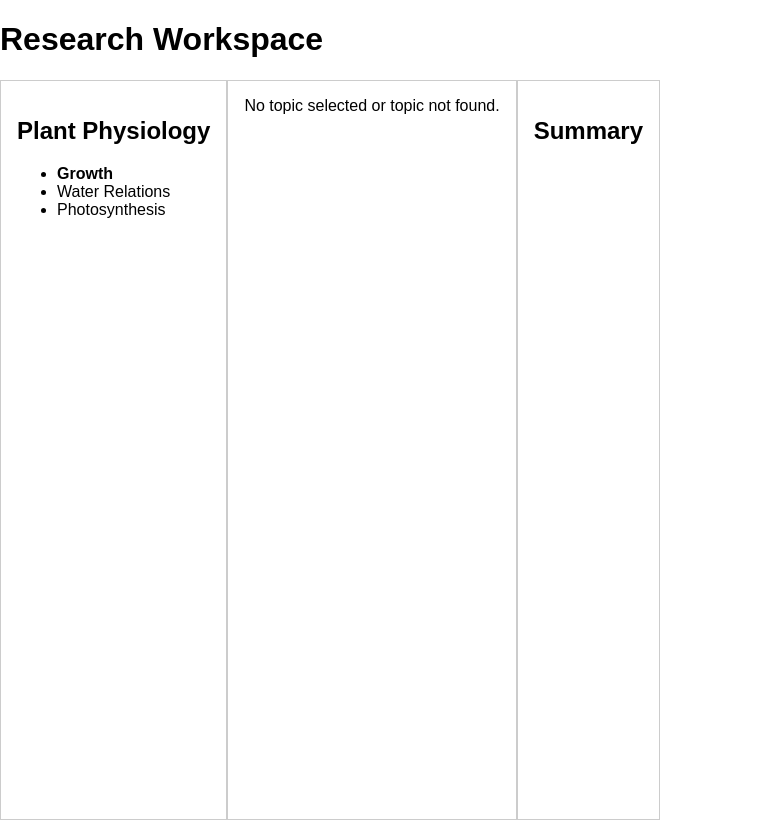
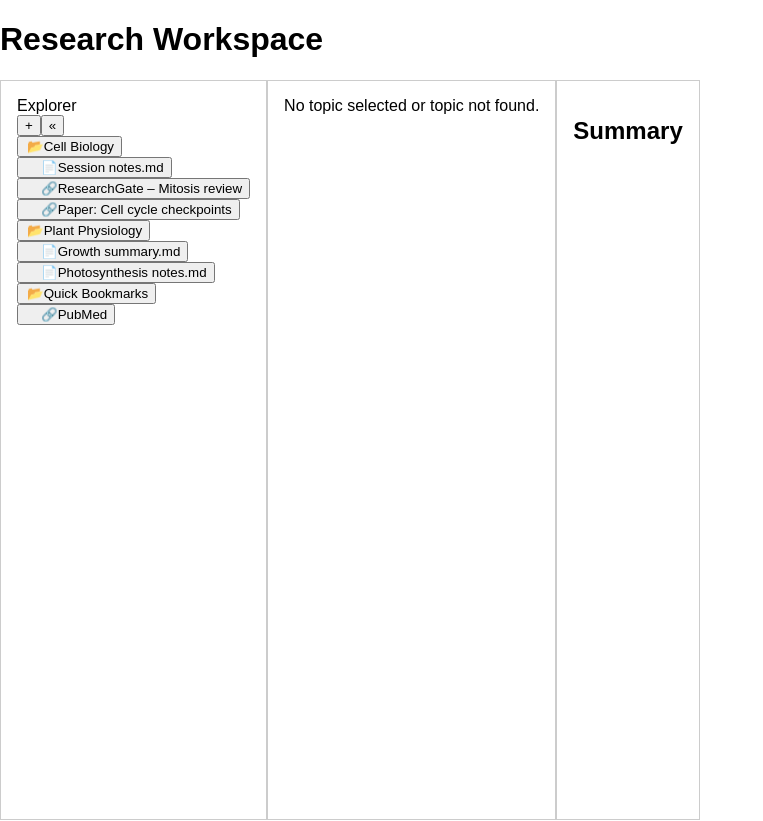
Before and after one commit to ojilon/research-workspace, a React (Vite) app in the folder frontend/: page / in a window 1280 px wide. Before the commit this address had no page. Shown: the whole page, without its empty margins (0-763 px from the left). Built offline with nearby package versions, Linux system fonts and the light colour scheme.

Commit message:
feat(ui): resizable file-tree Sidebar with create actions placeholder

```diff
--- a/frontend/src/components/Sidebar.tsx
+++ b/frontend/src/components/Sidebar.tsx
@@ -1,24 +1,89 @@
-import { topics } from "../data/topics"
+import FileTree from "./FileTree";
+import { sampleTree } from "../data/sampleTree";
+import type { FileTreeNode } from "../types";
 
-function Sidebar({selectedTopic, setSelectedTopic}) {
+type SidebarProps = {
+  width: number;
+  onResizeStart: (e: React.MouseEvent) => void;
+  onOpenNode: (node: FileTreeNode) => void;
+  selectedId?: string;
+  collapsed: boolean;
+  onToggleCollapse: () => void;
+};
+
+/**
+ * Left sidebar: file tree + collapse control.
+ * Width is controlled by the parent via useResizable.
+ */
+function Sidebar({
+  width,
+  onResizeStart,
+  onOpenNode,
+  selectedId,
+  collapsed,
+  onToggleCollapse,
+}: SidebarProps) {
+  if (collapsed) {
+    return (
+      <div className="relative shrink-0 w-10 border-r border-[var(--border)] bg-[var(--panel)] flex flex-col items-center py-2">
+        <button
+          type="button"
+          title="Show file tree"
+          onClick={onToggleCollapse}
+          className="w-8 h-8 rounded flex items-center justify-center text-[var(--muted)] hover:bg-[var(--hover)]"
+        >
+          ☰
+        </button>
+      </div>
+    );
+  }
+
   return (
-    <aside>
-      <h2>Plant Physiology</h2>
+    <aside
+      className="relative shrink-0 flex flex-col border-r border-[var(--border)] bg-[var(--panel)]"
+      style={{ width }}
+    >
+      {/* Header row */}
+      <div className="flex items-center justify-between px-3 h-9 border-b border-[var(--border)] shrink-0">
+        <span className="text-xs font-semibold uppercase tracking-wide text-[var(--muted)]">
+          Explorer
+        </span>
+        <div className="flex items-center gap-1">
+          <button
+            type="button"
+            title="New folder (coming soon)"
+            className="w-6 h-6 rounded text-[var(--muted)] hover:bg-[var(--hover)] text-sm"
+          >
+            +
+          </button>
+          <button
+            type="button"
+            title="Collapse sidebar"
+            onClick={onToggleCollapse}
+            className="w-6 h-6 rounded text-[var(--muted)] hover:bg-[var(--hover)] text-sm"
+          >
+            «
+          </button>
+        </div>
+      </div>
 
-      <ul>
-        {topics.map((topic) => (
-          <li
-            key={topic.id}
-            onClick={() => setSelectedTopic(topic.id)}
-            style={{
-                fontWeight: selectedTopic === topic.id ? "bold": "normal",
-            }}
-            >
-            {topic.name}</li>
-        ))}
-      </ul>
+      {/* Tree */}
+      <div className="flex-1 overflow-auto py-1">
+        <FileTree
+          nodes={sampleTree}
+          onOpen={onOpenNode}
+          selectedId={selectedId}
+        />
+      </div>
+
+      {/* Drag handle on the right edge */}
+      <div
+        onMouseDown={onResizeStart}
+        className="absolute top-0 right-0 w-1 h-full cursor-col-resize hover:bg-[var(--accent)] transition-colors"
+        title="Drag to resize"
+      />
     </aside>
-  )
+  );
 }
 
-export default Sidebar
+export default Sidebar;
```
